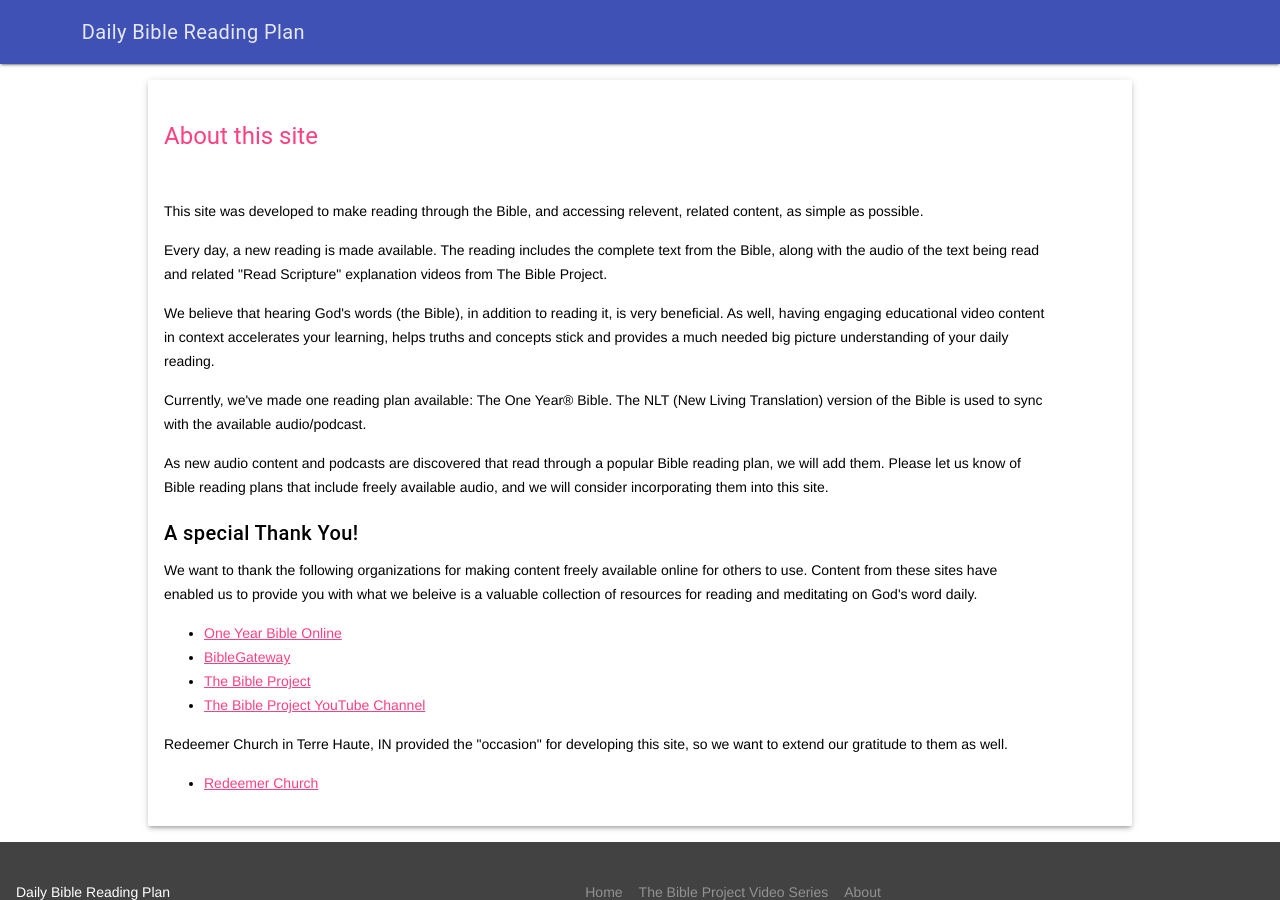
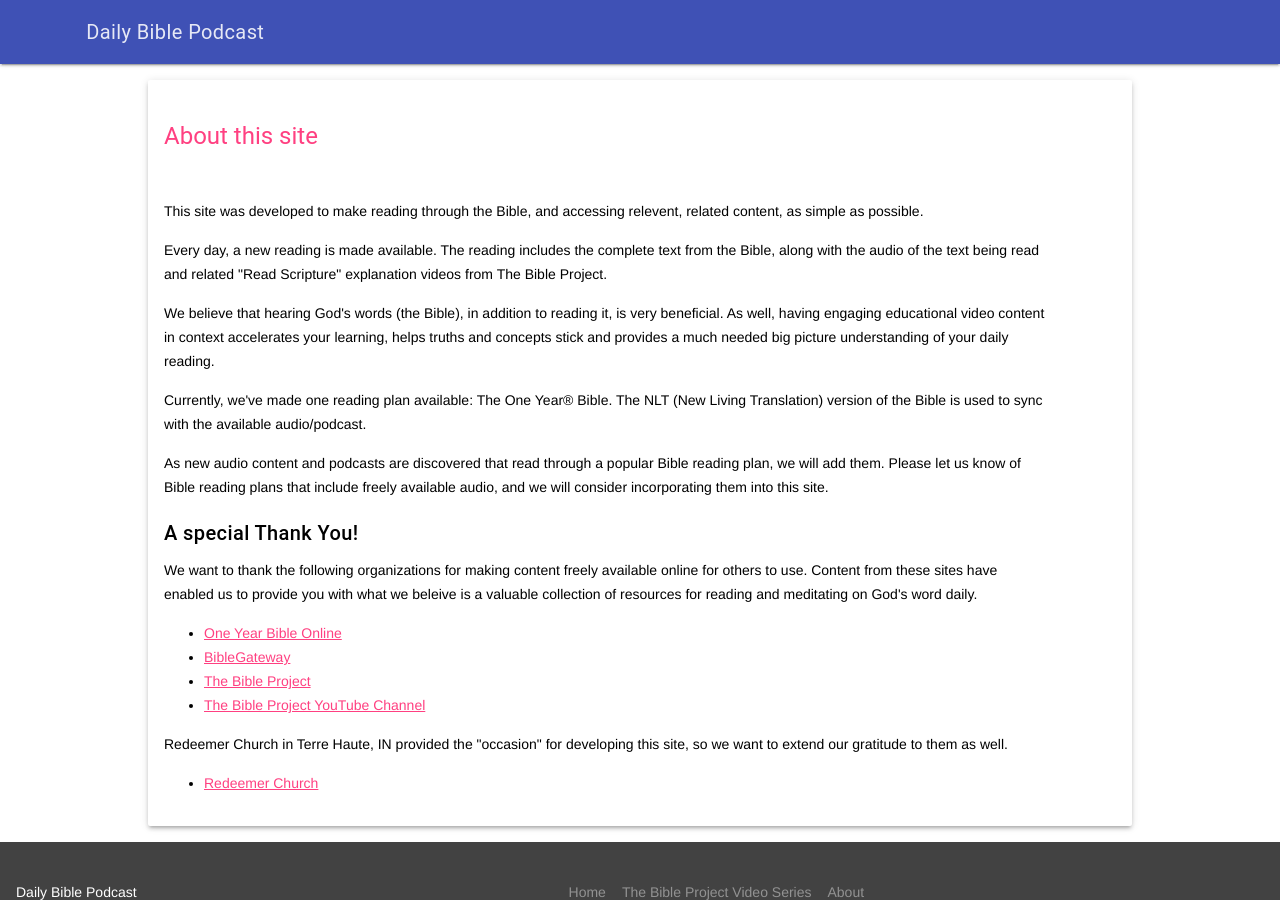
Before and after one commit to redeemerth/daily-bible-reading-plan, a Jekyll site: the page built from about.html, in a window 1280 px wide. Built offline with Jekyll 4.4.1, drawn with Linux system fonts in a browser that asks for light colours; some of the changed lines change nothing that is shown.

Commit message:
Add site description to yml file. Change site title.

```diff
--- a/_config.yml
+++ b/_config.yml
@@ -1,7 +1,12 @@
 # Site settings
-title: Daily Bible Reading Plan
+title: Daily Bible Podcast
 email: your-email@domain.com
 description: > # this means to ignore newlines until "baseurl:"
+  The Daily Bible Podcast enables you easily to hear and read the Bible every day
+  and go through the entire Bible in a year (365 days). A new podcast and reading is
+  available for every day of the year. In addition, videos related to the reading
+  from The Bible Project are provided each day for you to dig deeper and gain more
+  from your time in the Bible.
 baseurl: "/daily-bible-reading-plan/" # the subpath of your site, e.g. /blog/
 url: "https://redeemerth.github.io/daily-bible-reading-plan" # the base hostname & protocol for your site
 
--- a/_includes/header.html
+++ b/_includes/header.html
@@ -10,6 +10,5 @@
       <a class="mdl-navigation__link" href="{{ site.baseurl }}">Home</a>
       <a class="mdl-navigation__link" href="{{ site.baseurl }}bibleproject">Video Series</a>
       <a class="mdl-navigation__link" href="{{ site.baseurl }}about">About</a>
-
     </nav>
   </div>
```
Lines whose indentation alone changed are shown as unchanged.
